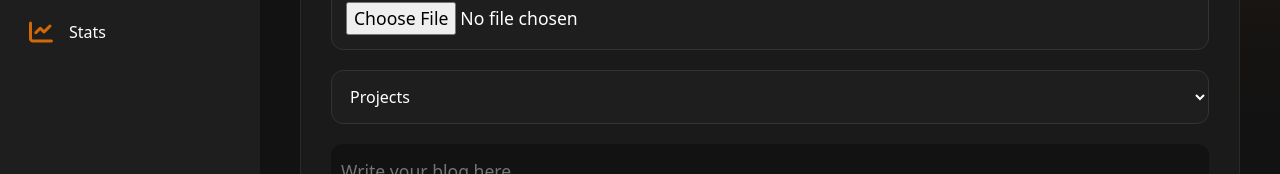
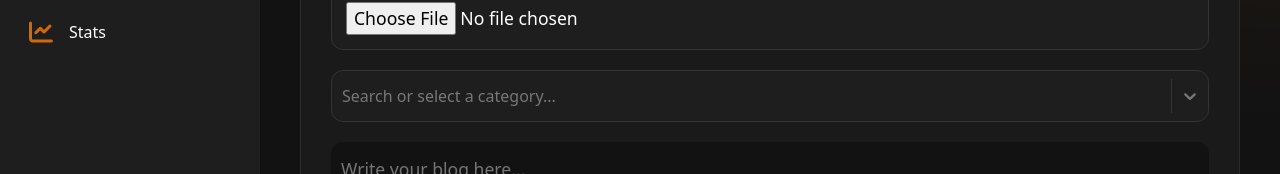
Before and after one commit to darmikreddy18-afk/MIK_BLOGS, a React (Vite) app in the folder frontend/mikblogs/: page /blogs in a window 1280 px wide. Shown: the part 340-514 px from the top of the page. Built offline with nearby package versions, Linux system fonts and the light colour scheme; no server answers.

Commit message:
category change ui

```diff
--- a/frontend/mikblogs/package.json
+++ b/frontend/mikblogs/package.json
@@ -13,7 +13,8 @@
     "bootstrap": "^5.3.8",
     "react": "^19.2.6",
     "react-dom": "^19.2.6",
-    "react-router-dom": "^7.18.0"
+    "react-router-dom": "^7.18.0",
+    "react-select": "^5.10.2"
   },
   "devDependencies": {
     "@eslint/js": "^10.0.1",
--- a/frontend/mikblogs/src/pages/create/blog/newblog.css
+++ b/frontend/mikblogs/src/pages/create/blog/newblog.css
@@ -113,3 +113,207 @@
 textarea{
     padding: 10px !important;
 }
+/* ============================= */
+/* CATEGORY SELECT               */
+/* ============================= */
+
+.category-select {
+    width: 100%;
+    margin-bottom: 20px;
+    font-size: 1rem;
+}
+
+/* Main input */
+
+.category-select__control {
+    min-height: 52px !important;
+
+    background: #1E1E1E !important;
+
+    border: 1px solid #333 !important;
+
+    border-radius: 12px !important;
+
+    box-shadow: none !important;
+
+    cursor: text !important;
+
+    transition: 0.2s ease;
+}
+
+.category-select__control:hover {
+    border-color: #555 !important;
+}
+
+.category-select__control--is-focused {
+    border-color: #FF7A00 !important;
+
+    box-shadow:
+        0 0 0 1px #FF7A00,
+        0 0 10px rgba(255, 122, 0, 0.2) !important;
+}
+
+
+/* Search input */
+
+.category-select__input-container {
+    color: white !important;
+
+    margin: 0 !important;
+}
+
+.category-select__input {
+    color: white !important;
+}
+
+
+/* Selected category */
+
+.category-select__single-value {
+    color: white !important;
+}
+
+
+/* Placeholder */
+
+.category-select__placeholder {
+    color: #777 !important;
+}
+
+
+/* Dropdown */
+
+.category-select__menu {
+    background: #1A1A1A !important;
+
+    border: 1px solid #2A2A2A !important;
+
+    border-radius: 12px !important;
+
+    margin-top: 6px !important;
+
+    overflow: hidden;
+
+    box-shadow:
+        0 10px 30px rgba(0, 0, 0, 0.4) !important;
+}
+
+
+/* Dropdown options */
+
+.category-select__option {
+    background: #1A1A1A !important;
+
+    color: #ddd !important;
+
+    padding: 13px 16px !important;
+
+    cursor: pointer !important;
+
+    transition: 0.15s ease;
+}
+
+
+/* Hover */
+
+.category-select__option--is-focused {
+    background: #2A2A2A !important;
+
+    color: white !important;
+}
+
+
+/* Selected */
+
+.category-select__option--is-selected {
+    background: #FF7A00 !important;
+
+    color: white !important;
+}
+
+
+/* Selected option hover */
+
+.category-select__option--is-selected:hover {
+    background: #ff9129 !important;
+}
+
+
+/* Arrow */
+
+.category-select__indicator {
+    color: #777 !important;
+
+    cursor: pointer !important;
+}
+
+.category-select__indicator:hover {
+    color: #FF7A00 !important;
+}
+
+
+/* Separator before arrow */
+
+.category-select__indicator-separator {
+    background: #333 !important;
+}
+
+
+/* Clear button */
+
+.category-select__clear-indicator {
+    color: #777 !important;
+
+    cursor: pointer !important;
+}
+
+.category-select__clear-indicator:hover {
+    color: #FF7A00 !important;
+}
+
+
+/* Loading */
+
+.category-select__loading-indicator {
+    color: #FF7A00 !important;
+}
+
+
+/* No results */
+
+.category-select__menu-notice {
+    background: #1A1A1A !important;
+
+    color: #777 !important;
+
+    padding: 14px !important;
+}
+
+
+/* Dropdown scrollbar */
+
+.category-select__menu-list {
+    max-height: 250px;
+
+    scrollbar-width: thin;
+
+    scrollbar-color: #444 #1A1A1A;
+}
+
+.category-select__menu-list::-webkit-scrollbar {
+    width: 6px;
+}
+
+.category-select__menu-list::-webkit-scrollbar-track {
+    background: #1A1A1A;
+}
+
+.category-select__menu-list::-webkit-scrollbar-thumb {
+    background: #444;
+
+    border-radius: 10px;
+}
+
+.category-select__menu-list::-webkit-scrollbar-thumb:hover {
+    background: #FF7A00;
+}
--- a/frontend/mikblogs/src/pages/create/blog/newblog.jsx
+++ b/frontend/mikblogs/src/pages/create/blog/newblog.jsx
@@ -1,14 +1,44 @@
 import "./newblog.css";
-import { useState } from "react";
+import { useState ,useEffect} from "react";
 import { Link, useNavigate } from "react-router-dom";
+import Select from "react-select";
 import { API_URL } from "../../../config.js";
 function Newblog() {
 
     const [title, setTitle] = useState("");
-    const [category, setCategory] = useState("Projects");
+   const [category, setCategory] = useState(null);
+   const [categories, setCategories] = useState([]);
     const [content, setContent] = useState("");
     const [image, setImage] = useState(null);
      const navigate = useNavigate();
+     useEffect(() => {
+
+        const fetchCategories = async () => {
+            try {
+
+                const res = await fetch(`${API_URL}/categories`);
+
+                if (!res.ok) {
+                    throw new Error("Failed to fetch categories");
+                }
+
+                const data = await res.json();
+
+                setCategories(data);
+
+            } catch (err) {
+                console.log(err);
+            }
+        };
+
+        fetchCategories();
+
+    }, []);
+      const categoryOptions = categories.map((cat) => ({
+        value: cat._id,
+        label: cat.name
+    }));
+
     const handleSubmit = async () => {
 
     const formData = new FormData();
@@ -17,6 +47,7 @@ function Newblog() {
     formData.append("category", category);
     formData.append("content", content);
     formData.append("image", image);
+
 
     const res = await fetch(`${API_URL}/blogs`, {
         method: "POST",
@@ -65,18 +96,16 @@ function Newblog() {
                 >
                 </input>
 
-                <select
-                    className="blog-select"
-                    value={category}
-                    onChange={(e) => setCategory(e.target.value)}
-                >
-                    <option>Projects</option>
-                    <option>MERN</option>
-                    <option>DSA</option>
-                    <option>Hackathons</option>
-                    <option>College Life</option>
-                    <option>Electronics</option>
-                </select>
+
+                <Select
+    className="category-select"
+    classNamePrefix="category-select"
+    options={categoryOptions}
+    value={category}
+    onChange={setCategory}
+    placeholder="Search or select a category..."
+    isSearchable
+/>
 
                 <textarea
                     className="blog-content"
--- a/frontend/mikblogs/src/pages/signup/newuser.jsx
+++ b/frontend/mikblogs/src/pages/signup/newuser.jsx
@@ -4,7 +4,7 @@ import { Link,useNavigate} from "react-router-dom";
 import { API_URL } from "../../config.js"
 
 function Signup() {
-const navigate=useNavigate();
+const navigate = useNavigate();
 const [username, setUsername] = useState("");
 const [email, setEmail] = useState("");
 const [password, setPassword] = useState("");
```
Also changed, not shown: 1 other file (tests, documents, lock files or other folders).
